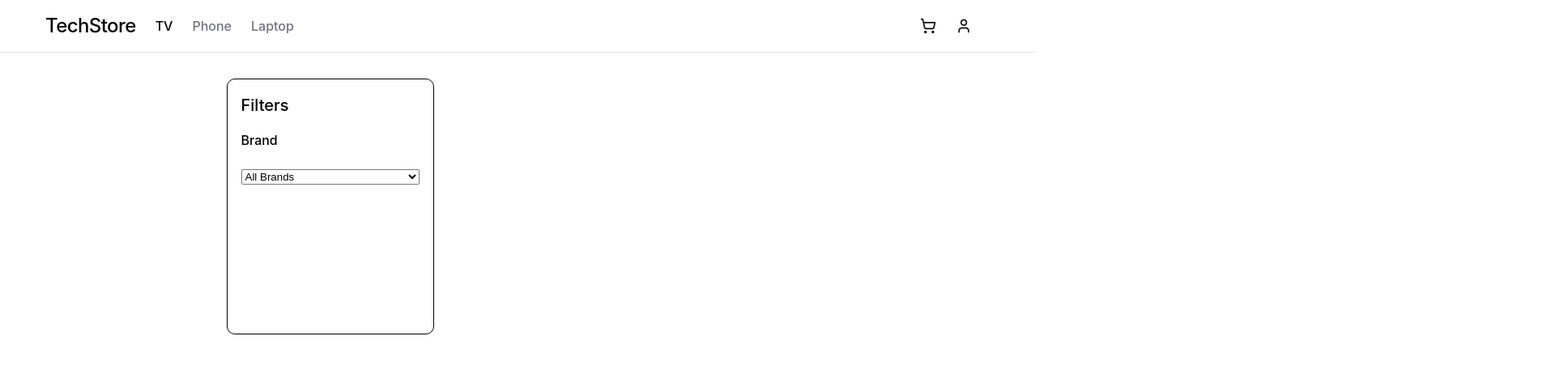
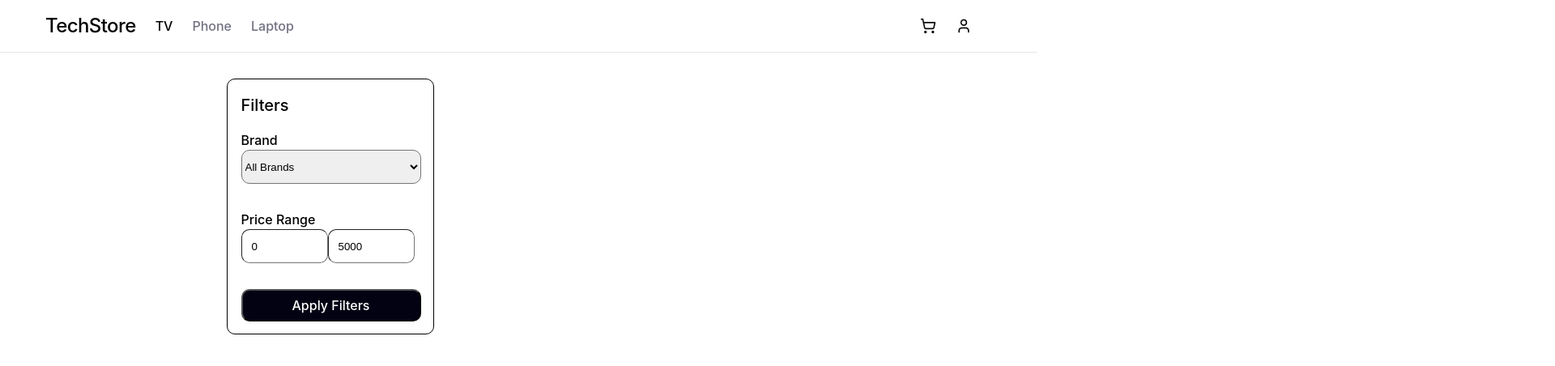
Before and after one commit to Zamchik/Ecommerce, a React (Vite) app: page / in a window 1280 px wide. Shown: the top 452 px of the page at 81% size, 1920 px wide, since content can reach past the window. Built offline with nearby package versions, Linux system fonts and the light colour scheme.

Commit message:
Сделал полностью часть Sidebar c фильтрами

```diff
--- a/jsconfig.json
+++ b/jsconfig.json
@@ -1,6 +1,6 @@
 {
   "compilerOptions": {
-    "checkJs": true,
+    "checkJs": true, //Отключаю и включаю проверку типов. Потом спросить про проблему с event
     "jsx": "react-jsx",
     "moduleResolution": "bundler"
   },
--- a/src/app/App.jsx
+++ b/src/app/App.jsx
@@ -1,8 +1,15 @@
+import Header from "../components/Header/Header"
+import Sidebar from "../components/Sidebar/Sidebar"
 import Home from "../pages/Home"
 
 const App = () => {
   return (
-    <Home />
+    <>
+      <Header />
+      <Home />
+      <Sidebar />
+    </>
+
   )
 }
 
--- a/src/components/Header/Header.jsx
+++ b/src/components/Header/Header.jsx
@@ -1,4 +1,3 @@
-import ButtonTechStore from './Navigation/ButtonTechStore'
 import styles from './Header.module.css'
 import Navigation from './Navigation/Navigation'
 
--- a/src/components/Sidebar/Brand/Brand.jsx
+++ b/src/components/Sidebar/Brand/Brand.jsx
@@ -10,15 +10,18 @@ const Brand = () => {
     a.localeCompare(b),
   // Почитать про Set, Map и localeCompare
   );
-
+  /**
+ * @param {React.ChangeEvent<HTMLSelectElement>} event
+ */
+  // Спросить про ошибку с event
   const handleChange = (event) => {
     setSelectedBrand(event.target.value);
     console.log("Выбран бренд:", event.target.value);
   };
 
   return (
-    <>
-      <div className={styles.label}>Brand</div>
+    <div className={styles.container_brand}>
+      <label className={styles.label_brand}>Brand</label>
       <select
         id="brand"
         value={selectedBrand}
@@ -32,7 +35,7 @@ const Brand = () => {
           </option>
         ))}
       </select>
-    </>
+    </div>
   );
 };
 
--- a/src/components/Sidebar/Brand/Brand.module.css
+++ b/src/components/Sidebar/Brand/Brand.module.css
@@ -1,8 +1,27 @@
-.label {
+.label_brand {
     font-family: 'Inter', sans-serif;
     font-weight: 500;
     font-style: Medium;
     font-size: 16px;
     line-height: 24px;
     letter-spacing: 0px;
+    width: 222px;
+    height: 24px;
+    opacity: 1;
 }
+
+.container_brand {
+    width: 222px;
+    height: 74px;
+    opacity: 1;
+    gap: 8px;
+
+}
+
+.select {
+    width: 222px;
+    height: 42px;
+    opacity: 1;
+    border-radius: 10px;
+    border-width: 1px;
+}
--- /dev/null
+++ b/src/components/Sidebar/PriceRange/PriceRange.jsx
@@ -0,0 +1,37 @@
+import { useState } from 'react';
+import styles from './PriceRange.module.css';
+
+const PriceRange = () => {
+  const [minPrice, setMinPrice] = useState("0");
+  const [maxPrice, setMaxPrice] = useState("5000");
+
+  const handlerMinChange = (event) => {
+    setMinPrice(event.target.value);
+  };
+
+  const handlerMaxChange = (event) => {
+    setMaxPrice(event.target.value);
+  };
+
+  return (
+    <div className={styles.container_priceRange}>
+      <label className={styles.label_priceRange}>Price Range</label>
+      <div className={styles.container_min_max_PriceRange}>
+        <input
+          className={styles.min_PriceRange}
+          value={minPrice}
+          onChange={handlerMinChange}
+          type="number"
+        />
+        <input
+          className={styles.max_PriceRange}
+          value={maxPrice}
+          onChange={handlerMaxChange}
+          type="number"
+        />
+      </div>
+    </div>
+  );
+};
+
+export default PriceRange;
--- /dev/null
+++ b/src/components/Sidebar/PriceRange/PriceRange.module.css
@@ -0,0 +1,46 @@
+.label_priceRange {
+    font-family: 'Inter', sans-serif;
+    font-weight: 500;
+    font-style: Medium;
+    font-size: 16px;
+    line-height: 24px;
+    letter-spacing: 0px;
+    width: 222px;
+    height: 24px;
+    opacity: 1;
+}
+
+.container_priceRange {
+    width: 222px;
+    height: 74px;
+    opacity: 1;
+    gap: 8px;
+}
+
+.container_min_max_PriceRange {
+    width: 222px;
+    height: 42px;
+    opacity: 1;
+    gap: 8px;
+}
+
+.min_PriceRange, .max_PriceRange {
+    width: 107px;
+    height: 42px;
+    opacity: 1;
+    border-radius: 10px;
+    border-width: 1px;
+    padding: 8px 12px;
+    /* padding-top: 8px;
+    padding-right: 12px;
+    padding-bottom: 8px;
+    padding-left: 12px; */
+}
+
+.min_PriceRange::-webkit-inner-spin-button,
+.min_PriceRange::-webkit-outer-spin-button,
+.max_PriceRange::-webkit-inner-spin-button,
+.max_PriceRange::-webkit-outer-spin-button {
+  -webkit-appearance: none;
+  margin: 0;
+}
--- a/src/components/Sidebar/Sidebar.jsx
+++ b/src/components/Sidebar/Sidebar.jsx
@@ -1,14 +1,17 @@
 import Brand from './Brand/Brand'
+import PriceRange from './PriceRange/PriceRange'
 import styles from './Sidebar.module.css'
 
 const Sidebar = () => {
   return (
     <aside className={styles.sidebar}>
-        <div className={styles.label}>
+        <div className={styles.label_filters}>
             Filters
         </div>
         <div className={styles.container}>
             <Brand />
+            <PriceRange />
+            <button className={styles.apply_filters}>Apply Filters</button>
         </div>
     </aside>
   )
--- a/src/components/Sidebar/Sidebar.module.css
+++ b/src/components/Sidebar/Sidebar.module.css
@@ -10,14 +10,9 @@
     gap: 16px;
     border: 1px solid #000000;
     border-radius: 10px;
-    /* background: #ffffff; */
-    /* opacity: 1; */
-    /* transform: rotate(0deg);
-    overflow: hidden; */
-    /* чтобы содержимое не выходило за скруглённые углы */
 }
 
-.label {
+.label_filters {
     width: 222px;
     height: 30px;
     display: flex;
@@ -37,3 +32,19 @@
     height: 236px;
     gap: 24px;
 }
+
+.apply_filters {
+    width: 222px;
+    height: 40px;
+    opacity: 1;
+    border-radius: 10px;
+    background: #030213;
+    color: #FFFFFF;
+    font-family: 'Inter', sans-serif;
+    font-weight: 500;
+    font-style: Medium;
+    font-size: 16px;
+    line-height: 24px;
+    letter-spacing: 0px;
+    text-align: center;
+}
--- a/src/pages/Home.jsx
+++ b/src/pages/Home.jsx
@@ -1,11 +1,14 @@
-import Header from "../components/Header/Header"
-import Sidebar from "../components/Sidebar/Sidebar"
+import styles from './Home.module.css'
 
 const Home = () => {
   return (
     <>
-      <Header />
-      <Sidebar />
+      <div className={styles.container_home}>
+
+      </div>
+      <footer className={styles.container_footer}>
+
+      </footer>
     </>
   )
 }
--- a/src/pages/Home.module.css
+++ b/src/pages/Home.module.css
@@ -0,0 +1,20 @@
+.container_home {
+    width: 1440px;
+    height: 1086px;
+    opacity: 1;
+    top: 65px;
+    left: 247.5px;
+    gap: 24px;
+    padding: 32px;
+}
+
+.container_footer {
+    width: 1935px;
+    height: 281px;
+    opacity: 1;
+    top: 1151px;
+    padding-top: 1px;
+    padding-right: 247.5px;
+    padding-left: 247.5px;
+    border-top-width: 1px;
+}
```
